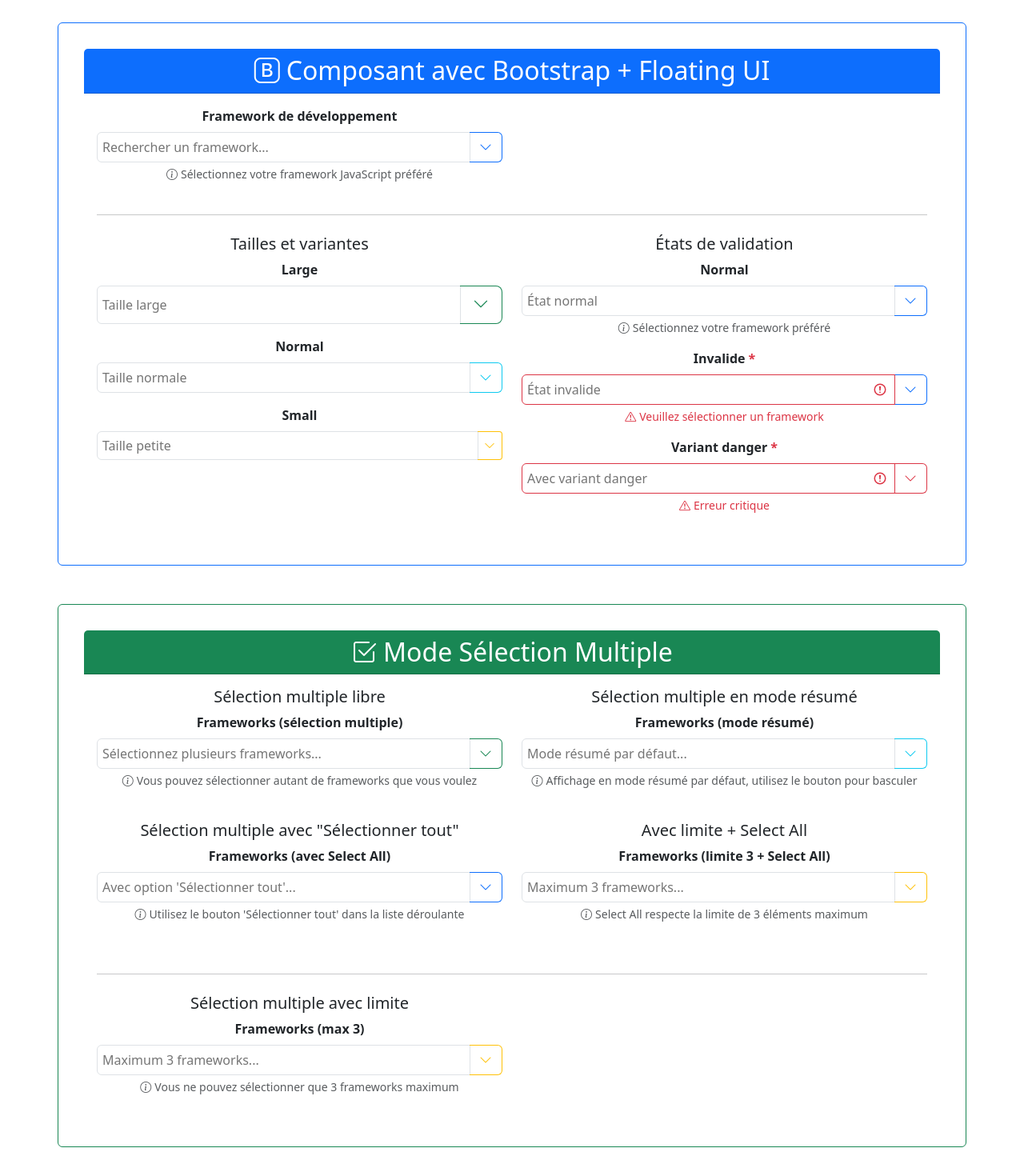
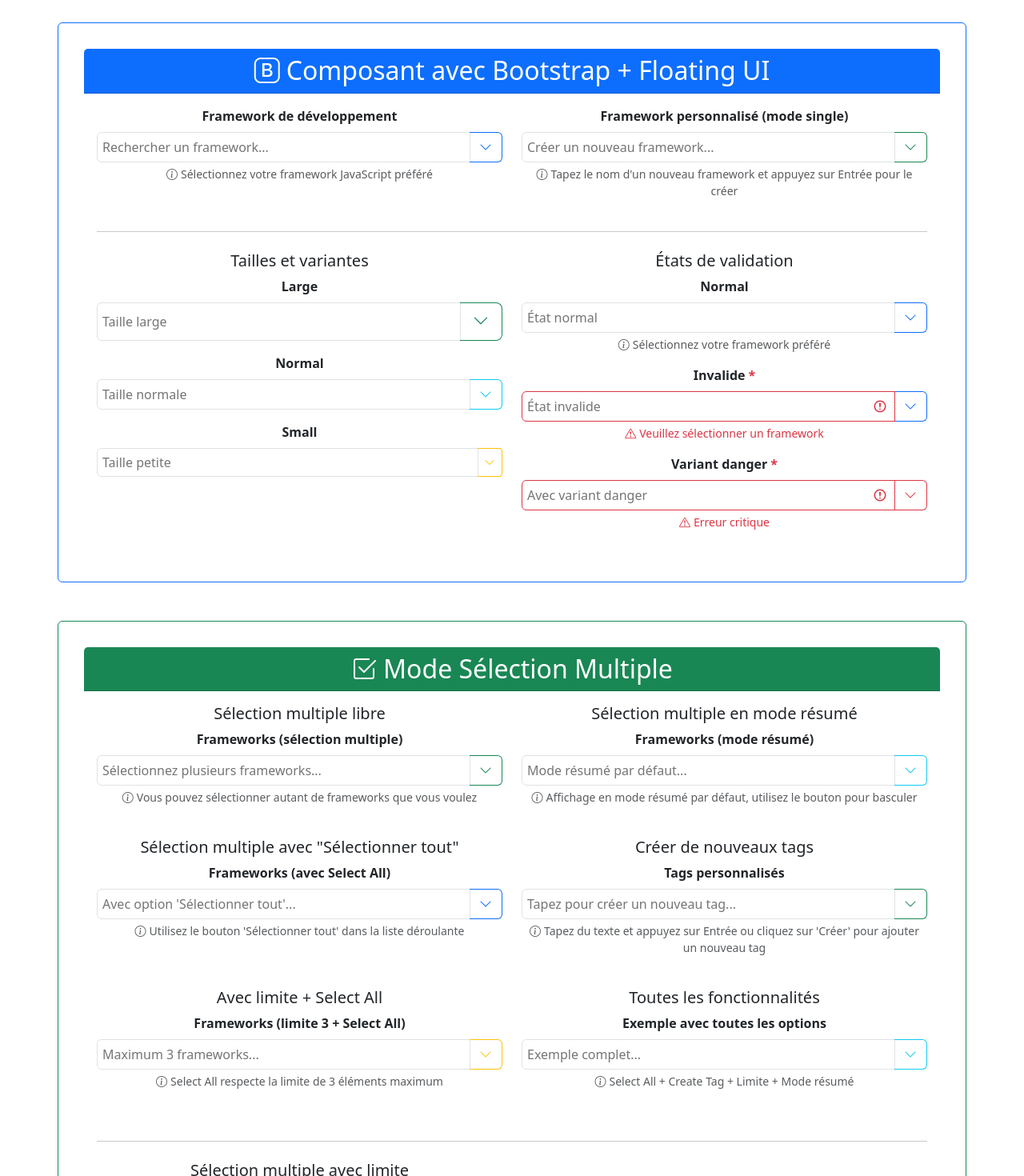
Before and after one commit to Horsty80/poc, a React (Vite) app: page / in a window 1280 px wide. Shown: the part 280-1750 px from the top of the page at 80% size. Built offline with nearby package versions, Linux system fonts and the light colour scheme; the HTML template or start-up script is replaced by a standard one.

Commit message:
feat: add createTag functionality to BootstrapSelectableInput with TypeScript validation examples

```diff
--- a/src/App.tsx
+++ b/src/App.tsx
@@ -14,6 +14,21 @@
   const [selectedBootstrapFramework, setSelectedBootstrapFramework] = useState<any>(null)
   const [selectedMultipleFrameworks, setSelectedMultipleFrameworks] = useState<any[]>([])
   const [selectedLimitedFrameworks, setSelectedLimitedFrameworks] = useState<any[]>([])
+  const [dynamicItems, setDynamicItems] = useState(mockItemsWithDescriptions)
+
+  // Fonction pour créer un nouveau tag
+  const handleCreateTag = (label: string) => {
+    const newItem = {
+      id: `custom-${Date.now()}`, // ID unique basé sur le timestamp
+      label: label,
+      description: `Tag créé par l'utilisateur`
+    }
+
+    // Ajouter le nouvel élément à la liste
+    setDynamicItems(prev => [...prev, newItem])
+
+    return newItem
+  }
 
   return (
     <div className="container-fluid" style={{ padding: '40px' }}>
@@ -48,6 +63,21 @@
                     onSelectionChange={(item) => {
                       setSelectedBootstrapFramework(item)
                       console.log('Framework sélectionné (Bootstrap):', item)
+                    }}
+                  />
+                </div>
+                <div className="col-md-6">
+                  <BootstrapSelectableInput
+                    items={dynamicItems}
+                    placement='bottom'
+                    placeholder="Créer un nouveau framework..."
+                    label="Framework personnalisé (mode single)"
+                    helpText="Tapez le nom d'un nouveau framework et appuyez sur Entrée pour le créer"
+                    variant="success"
+                    createTag={true}
+                    onCreateTag={handleCreateTag}
+                    onSelectionChange={(item) => {
+                      console.log('Framework créé et sélectionné:', item)
                     }}
                   />
                 </div>
@@ -196,6 +226,25 @@
                   />
                 </div>
                 <div className="col-md-6">
+                  <h5>Créer de nouveaux tags</h5>
+                  <BootstrapSelectableInput
+                    items={dynamicItems}
+                    placeholder="Tapez pour créer un nouveau tag..."
+                    label="Tags personnalisés"
+                    helpText="Tapez du texte et appuyez sur Entrée ou cliquez sur 'Créer' pour ajouter un nouveau tag"
+                    variant="success"
+                    itemSelection="multiple"
+                    createTag={true}
+                    onCreateTag={handleCreateTag}
+                    onMultiSelectionChange={(items) => {
+                      console.log('Tags sélectionnés:', items)
+                    }}
+                  />
+                </div>
+              </div>
+
+              <div className="row mt-4">
+                <div className="col-md-6">
                   <h5>Avec limite + Select All</h5>
                   <BootstrapSelectableInput
                     items={mockItemsWithDescriptions}
@@ -208,6 +257,25 @@
                     canSelectAll={true}
                     onMultiSelectionChange={(items) => {
                       console.log('Frameworks limités avec Select All:', items)
+                    }}
+                  />
+                </div>
+                <div className="col-md-6">
+                  <h5>Toutes les fonctionnalités</h5>
+                  <BootstrapSelectableInput
+                    items={dynamicItems}
+                    placeholder="Exemple complet..."
+                    label="Exemple avec toutes les options"
+                    helpText="Select All + Create Tag + Limite + Mode résumé"
+                    variant="info"
+                    itemSelection="multiple"
+                    maxSelections={5}
+                    canSelectAll={true}
+                    createTag={true}
+                    summaryMode={true}
+                    onCreateTag={handleCreateTag}
+                    onMultiSelectionChange={(items) => {
+                      console.log('Exemple complet:', items)
                     }}
                   />
                 </div>
--- a/src/BootstrapSelectableInput.tsx
+++ b/src/BootstrapSelectableInput.tsx
@@ -38,6 +38,8 @@
 interface SingleSelectionProps extends BaseProps {
   itemSelection?: 'single'
   onSelectionChange?: (item: Item | null) => void
+  createTag?: boolean // Option pour créer de nouveaux éléments à la volée (défaut: false)
+  onCreateTag?: (label: string) => Item | Promise<Item> // Callback pour créer un nouvel élément
   // Ces propriétés ne sont pas autorisées en mode single
   onMultiSelectionChange?: never
   maxSelections?: never
@@ -52,6 +54,8 @@
   maxSelections?: number // Nombre maximum de sélections (optionnel, uniquement pour 'multiple')
   summaryMode?: boolean // Mode résumé pour l'affichage des sélections multiples
   canSelectAll?: boolean // Option pour sélectionner tous les éléments (défaut: false)
+  createTag?: boolean // Option pour créer de nouveaux éléments à la volée (défaut: false)
+  onCreateTag?: (label: string) => Item | Promise<Item> // Callback pour créer un nouvel élément
   // Cette propriété n'est pas autorisée en mode multiple
   onSelectionChange?: never
 }
@@ -77,7 +81,9 @@
   itemSelection = 'single',
   maxSelections,
   summaryMode = false,
-  canSelectAll = false
+  canSelectAll = false,
+  createTag = false,
+  onCreateTag
 }: BootstrapSelectableInputProps) {
   // États de sélection - en fonction du mode, seul l'un des deux est utilisé
   const [selectedItem, setSelectedItem] = useState<Item | null>(null) // Utilisé uniquement en mode 'single'
@@ -218,6 +224,51 @@
     )
   }
 
+  // Fonction pour créer un nouveau tag
+  const createNewTag = async (label: string) => {
+    if (!onCreateTag || !createTag) return
+
+    try {
+      const newItem = await onCreateTag(label.trim())
+
+      if (itemSelection === 'multiple') {
+        // Mode multiple : ajouter aux sélections
+        const existsInSelected = selectedItems.some(item => item.id === newItem.id)
+
+        if (!existsInSelected) {
+          // Vérifier la limite maximale si définie
+          if (maxSelections && selectedItems.length >= maxSelections) {
+            return // Ne pas ajouter si la limite est atteinte
+          }
+
+          const newSelectedItems = [...selectedItems, newItem]
+          setSelectedItems(newSelectedItems)
+          onMultiSelectionChange?.(newSelectedItems)
+        }
+      } else {
+        // Mode single : sélectionner le nouvel élément
+        setSelectedItem(newItem)
+        onSelectionChange?.(newItem)
+      }
+
+      // Vider l'input après création
+      setInputValue('')
+    } catch (error) {
+      console.error('Erreur lors de la création du tag:', error)
+    }
+  }
+
+  // Vérifier si l'input correspond exactement à un élément existant
+  const exactMatch = filteredItems.find(item =>
+    item.label.toLowerCase() === inputValue.toLowerCase().trim()
+  )
+
+  // Vérifier si on peut créer un nouveau tag
+  const canCreateNewTag = createTag &&
+    inputValue.trim().length > 0 &&
+    !exactMatch &&
+    (itemSelection === 'single' || !maxSelections || selectedItems.length < maxSelections)
+
   // Classes Bootstrap pour le bouton
   const buttonClasses = [
     'btn',
@@ -271,6 +322,23 @@
             <i className={`bi ${areAllFilteredItemsSelected() ? 'bi-check-square-fill' : 'bi-square'} me-2`}></i>
             {areAllFilteredItemsSelected() ? 'Désélectionner tout' : 'Sélectionner tout'}
             {inputValue && ` (${filteredItems.length})`}
+          </button>
+        </li>
+      )}
+
+      {/* Option pour créer un nouveau tag */}
+      {isOpen && canCreateNewTag && (
+        <li className="list-group-item list-group-item-action border-bottom border-secondary">
+          <button
+            type="button"
+            onClick={(e) => {
+              e.stopPropagation()
+              createNewTag(inputValue)
+            }}
+            className="btn btn-sm btn-outline-success w-100 d-flex align-items-center justify-content-center"
+          >
+            <i className="bi bi-plus-circle me-2"></i>
+            Créer "{inputValue.trim()}"
           </button>
         </li>
       )}
@@ -365,6 +433,13 @@
                 minWidth: '120px',
                 background: 'transparent',
                 boxShadow: 'none'
+              },
+              onKeyDown: (event) => {
+                // Gérer la touche Entrée pour créer un nouveau tag
+                if (event.key === 'Enter' && canCreateNewTag && highlightedIndex === -1) {
+                  event.preventDefault()
+                  createNewTag(inputValue)
+                }
               }
             })}
           />
```
Also changed, not shown: src/TypeScriptValidationExample.tsx (+32 -0 lines), 1 other file (tests, documents, lock files or other folders).
